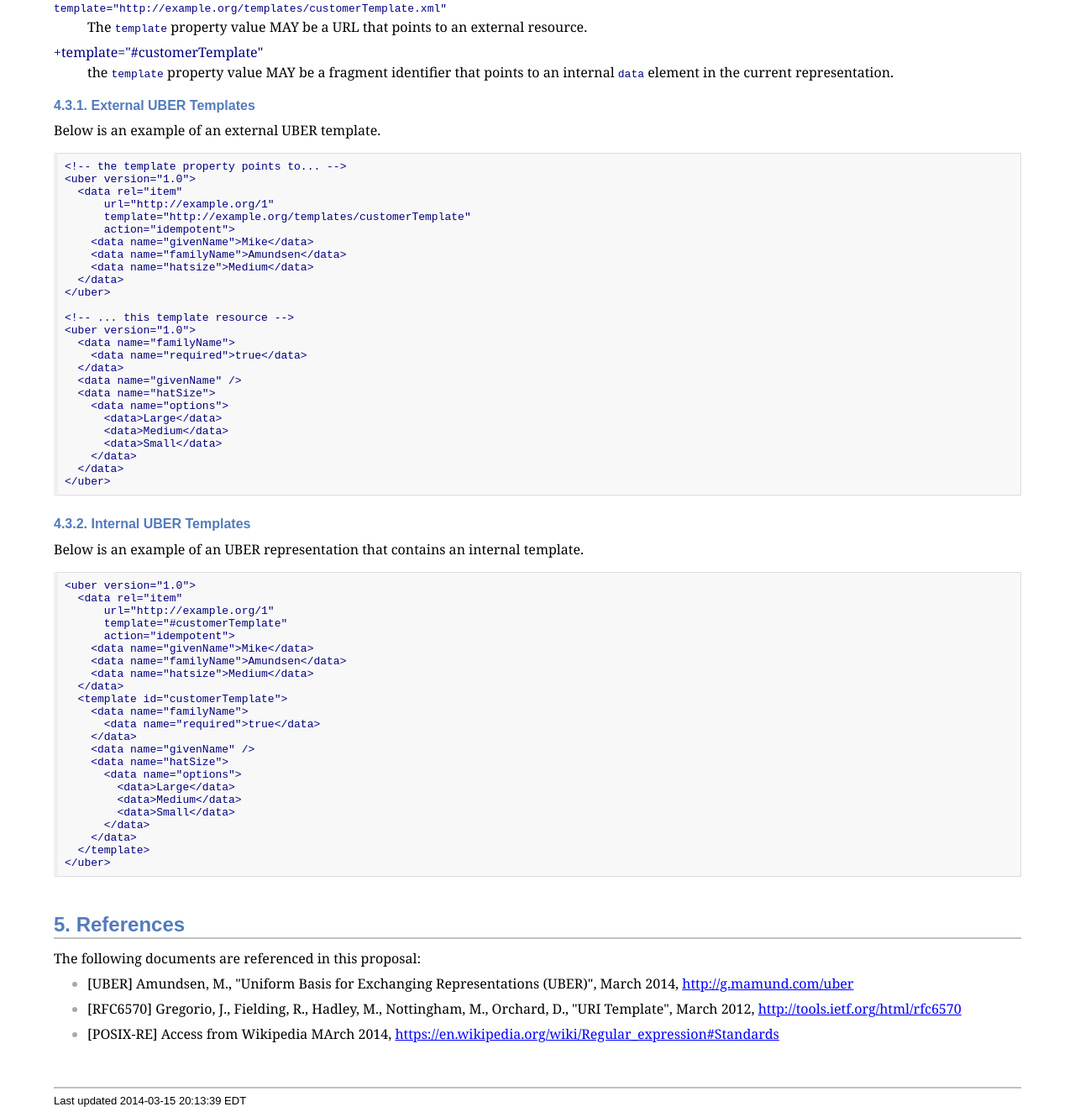
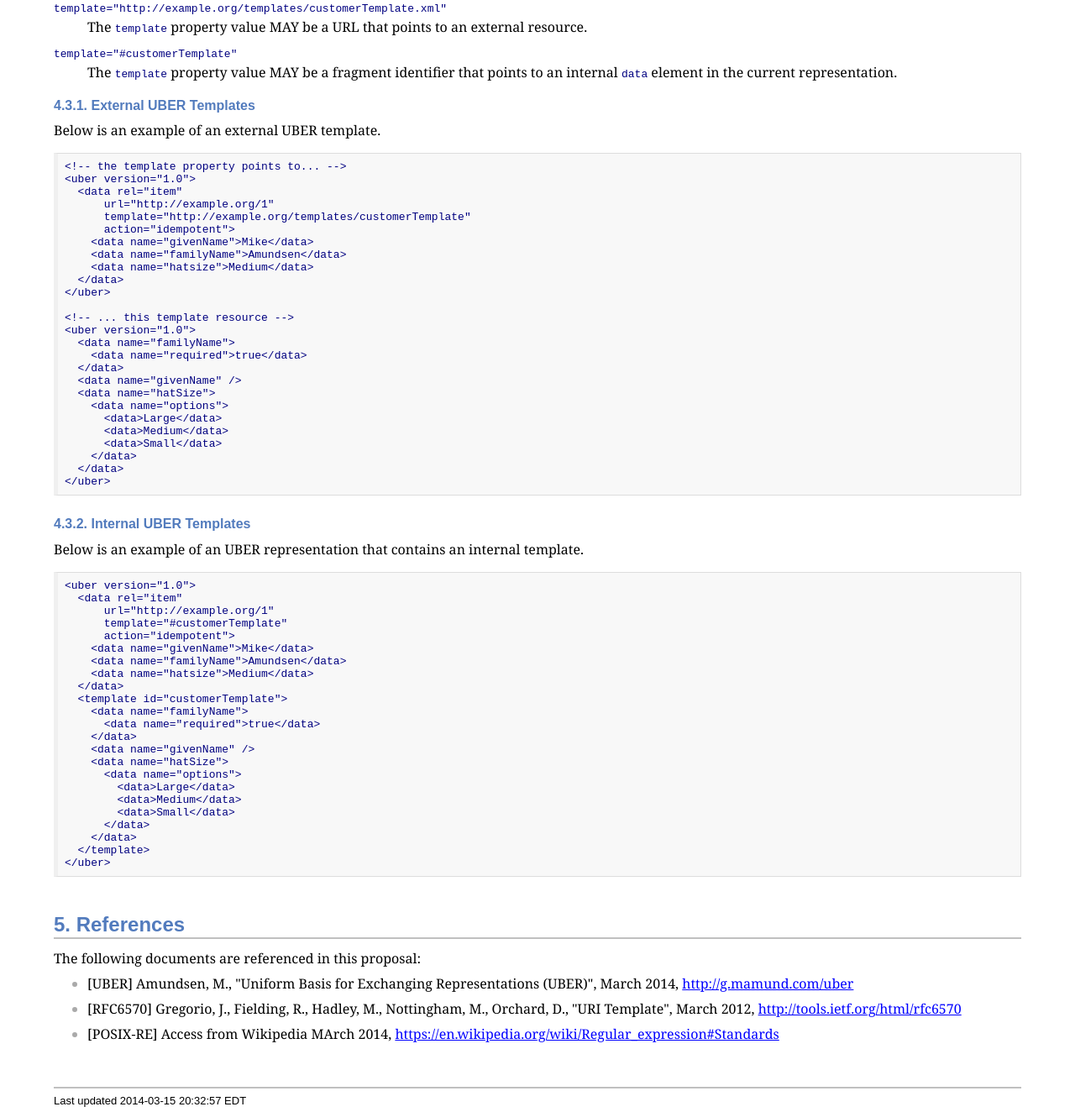
Before and after one commit to mamund/media-types, a plain HTML site: page proposals/uber-templates-mca.html in a window 1280 px wide. Shown: the part 3956-5280 px from the top of the page at 84% size. Drawn offline with Linux system fonts and the light colour scheme.

Commit message:
minor fixups

```diff
--- a/proposals/uber-templates-mca.html
+++ b/proposals/uber-templates-mca.html
@@ -857,11 +857,11 @@ givenName=Mike&amp;familyName=Amundsen&amp;hatsize=Medium</tt></pre>
 </p>
 </dd>
 <dt class="hdlist1">
-+template="#customerTemplate"
+<tt>template="#customerTemplate"</tt>
 </dt>
 <dd>
 <p>
-  the <tt>template</tt> property value MAY be a fragment identifier that points to an internal <tt>data</tt> element in the current representation.
+  The <tt>template</tt> property value MAY be a fragment identifier that points to an internal <tt>data</tt> element in the current representation.
 </p>
 </dd>
 </dl></div>
@@ -958,7 +958,7 @@ givenName=Mike&amp;familyName=Amundsen&amp;hatsize=Medium</tt></pre>
 <div id="footnotes"><hr /></div>
 <div id="footer">
 <div id="footer-text">
-Last updated 2014-03-15 20:13:39 EDT
+Last updated 2014-03-15 20:32:57 EDT
 </div>
 </div>
 </body>
```
Also changed, not shown: 1 other file.
